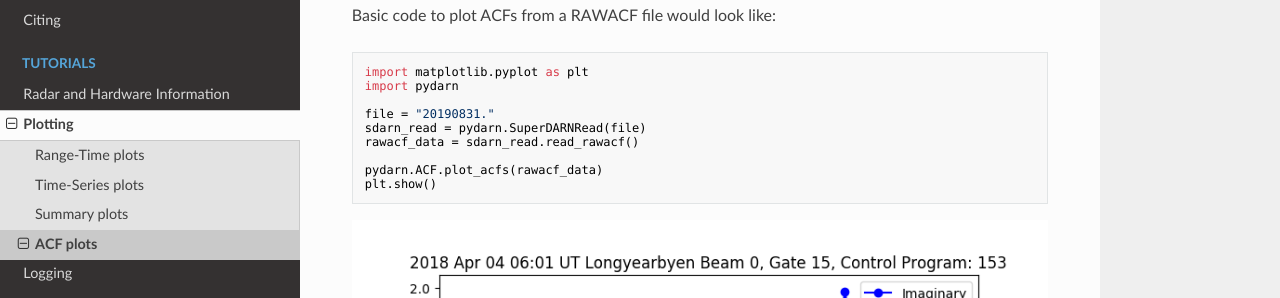
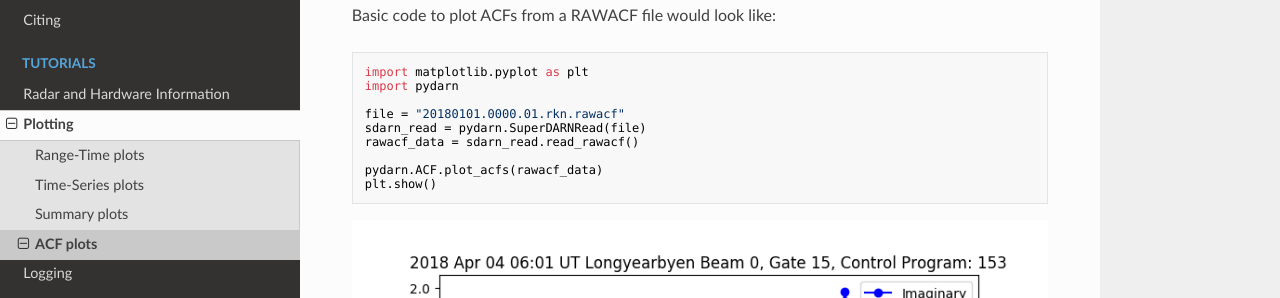
Before and after one commit to SuperDARN/pydarn, an MkDocs documentation site: the page built from docs/user/acf.md, in a window 1280 px wide and 900 px high. Shown: the part 218-516 px from the top of the window. Built offline with MkDocs 1.6.1, drawn with Linux system fonts in a browser that asks for light colours; nearby versions of some CDN libraries.

Commit message:
Update docs/user/acf.md
Co-authored-by: Marina Schmidt <marina.t.schmidt@gmail.com>

```diff
--- a/docs/user/acf.md
+++ b/docs/user/acf.md
@@ -7,7 +7,7 @@ Basic code to plot ACFs from a RAWACF file would look like:
 import matplotlib.pyplot as plt
 import pydarn
 
-file = "20190831."
+file = "20180101.0000.01.rkn.rawacf"
 sdarn_read = pydarn.SuperDARNRead(file)
 rawacf_data = sdarn_read.read_rawacf()
 
```
